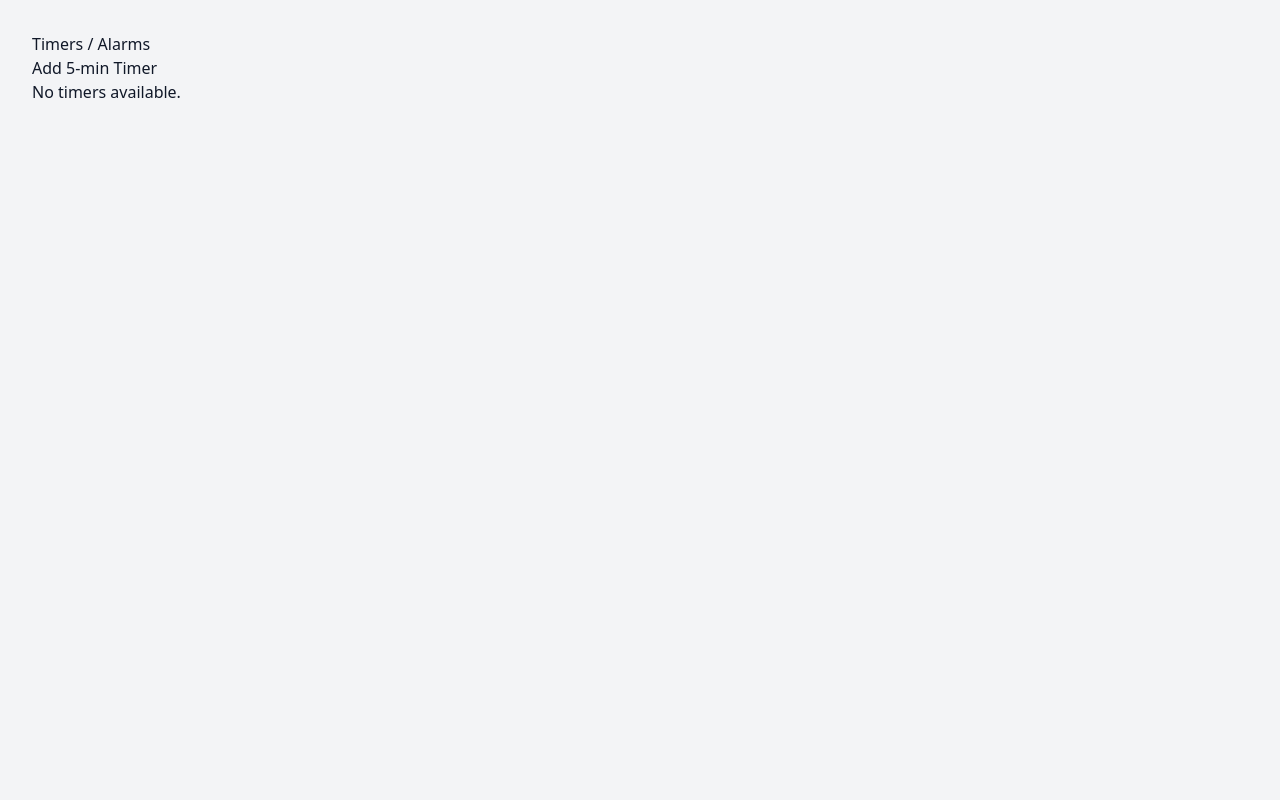
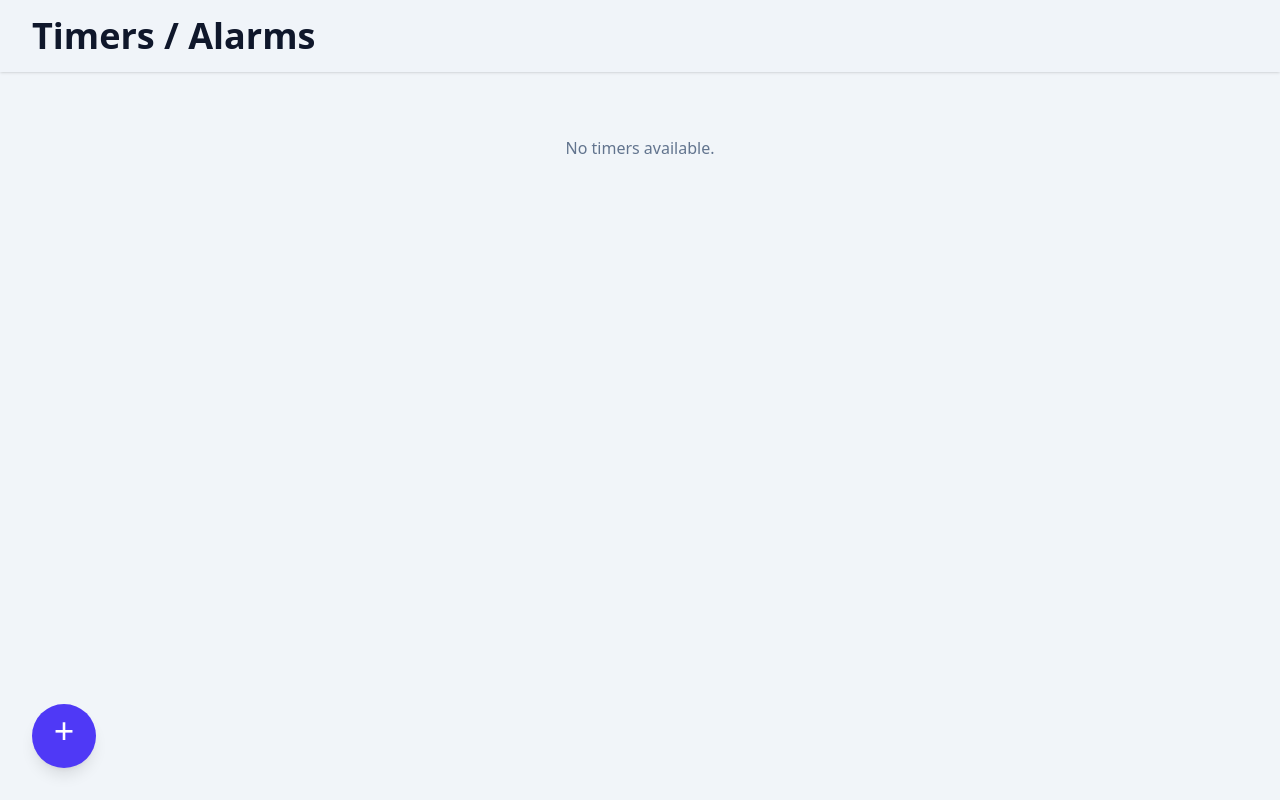
Before and after one commit to haiiro2gou/multiple-timer, a React (Vite) app: page / in a window 1280 px wide. Built offline with nearby package versions, Linux system fonts and the light colour scheme.

Commit message:
feat: display timers in list format

```diff
--- a/src/App.css
+++ /dev/null
@@ -1,6 +0,0 @@
-#root {
-    max-width: 1280px;
-    margin: 0 auto;
-    padding: 2rem;
-    text-align: center;
-}
--- a/src/App.tsx
+++ b/src/App.tsx
@@ -25,18 +25,43 @@ const AppContent = () => {
     };
 
     return (
-        <div style={{ padding: "2rem" }}>
-            <h1>Timers / Alarms</h1>
-            {/* eslint-disable-next-line react/jsx-no-bind */}
-            <button onClick={handleAddTimer}>Add 5-min Timer</button>
-            <TimerList timers={timers} currentTime={currentTime} />
-        </div>
+        <>
+            <header className="sticky top-0 z-10 w-fll bg-slate-100/95 backdrop-blue-sm shadow-sm">
+                <div className="px-4 sm:px-6 lg:px-8 py-4">
+                    <h1 className="text-4xl font-bold text-start text-slate-900">
+                        Timers / Alarms
+                    </h1>
+                </div>
+            </header>
+
+            <main className="w-full px-4 sm:px-6 lg:px-8 pt-8 pb-28">
+                <TimerList timers={timers} currentTime={currentTime} />
+            </main>
+
+            <div className="fixed bottom-8 left-8">
+                <button
+                    /* eslint-disable-next-line react/jsx-no-bind */
+                    onClick={handleAddTimer}
+                    aria-label="Add 5-min timer"
+                    className="
+                        w-16 h-16 bg-indigo-600 text-white rounded-full flex items-center justify-center
+                        text-4xl shadow-lg transition-transform duration-200 pb-2.5
+                        hover:bg-indigo-700 hover:scale-110
+                        focus:outline-none focus:ring-2 focus:ring-indigo-500 focus:ring-offset-2
+                    "
+                >
+                    +
+                </button>
+            </div>
+        </>
     );
 };
 
 // eslint-disable-next-line @typescript-eslint/naming-convention
 export const App = () => (
     <CacheProvider initializer={initializeTimerCache}>
-        <AppContent />
+        <div className="min-h-screen">
+            <AppContent />
+        </div>
     </CacheProvider>
 );
--- a/src/features/timer/components/item.tsx
+++ b/src/features/timer/components/item.tsx
@@ -12,7 +12,7 @@ const calculateRemainingTime = (
     return Math.max(0, remaining);
 };
 
-const formatTimer = (ms: number): string => {
+const formatTime = (ms: number): string => {
     const totalSeconds = Math.ceil(ms / 1000);
     const minutes = Math.floor(totalSeconds / 60);
     const seconds = totalSeconds % 60;
@@ -27,19 +27,36 @@ interface TimerItemProps {
 // eslint-disable-next-line @typescript-eslint/naming-convention
 export const TimerItem = ({ timer, currentTime }: TimerItemProps) => {
     const remainingTime = calculateRemainingTime(timer, currentTime);
+    const isFinished = timer.status === "finished";
 
     const getDisplayTime = () => {
         if (timer.status === "finished") return "Finished!";
-        return formatTimer(remainingTime);
+        return formatTime(remainingTime);
     };
 
-    const isFinished = timer.status === "finished";
-    const cardClassName = `timer-item ${isFinished ? "finished" : ""}`;
-
     return (
-        <li className={cardClassName}>
-            <span className="timer-name">{timer.name}: </span>
-            <strong className="timer-name">{getDisplayTime()}</strong>
+        <li
+            className={`
+                flex items-center justify-between p-4 bg-white rounded-lg shadow-md
+                transition-colors duration-300
+                ${isFinished ? "bg-green-50" : "bg-white"}
+            `}
+        >
+            <span
+                className={`text-lg font-medium
+                    ${isFinished ? "text-green-800" : "text-slate-700"}
+                `}
+            >
+                {timer.name}
+            </span>
+            <strong
+                className={`
+                    font-mono text-3xl font-bold tracking-wider
+                    ${isFinished ? "text-green-600" : "text-slate-900"}
+                `}
+            >
+                {getDisplayTime()}
+            </strong>
         </li>
     );
 };
--- a/src/features/timer/components/list.tsx
+++ b/src/features/timer/components/list.tsx
@@ -1,6 +1,5 @@
 import * as React from "react";
 
-import "../style.css";
 import { type TimerData } from "../types.ts";
 import { TimerItem } from "./item.tsx";
 
@@ -11,16 +10,22 @@ interface TimerListProps {
 
 // eslint-disable-next-line @typescript-eslint/naming-convention
 export const TimerList = ({ timers, currentTime }: TimerListProps) => {
-    if (timers.length === 0) return <div>No timers available.</div>;
+    if (timers.length === 0) {
+        return (
+            <p className="mt-8 text-center text-slate-500">
+                No timers available.
+            </p>
+        );
+    }
 
     return (
-        <ul className="timer-list">
+        <ul className="mt-8 space-y-4">
             {timers.map(elem => (
                 <TimerItem
                     key={elem.id}
                     timer={elem}
                     currentTime={currentTime}
-                ></TimerItem>
+                />
             ))}
         </ul>
     );
--- a/src/index.css
+++ b/src/index.css
@@ -2,6 +2,6 @@
 
 @layer base {
     body {
-        @apply bg-gray-100 text-gray-900;
+        @apply bg-slate-100 text-slate-800;
     }
 }
```
